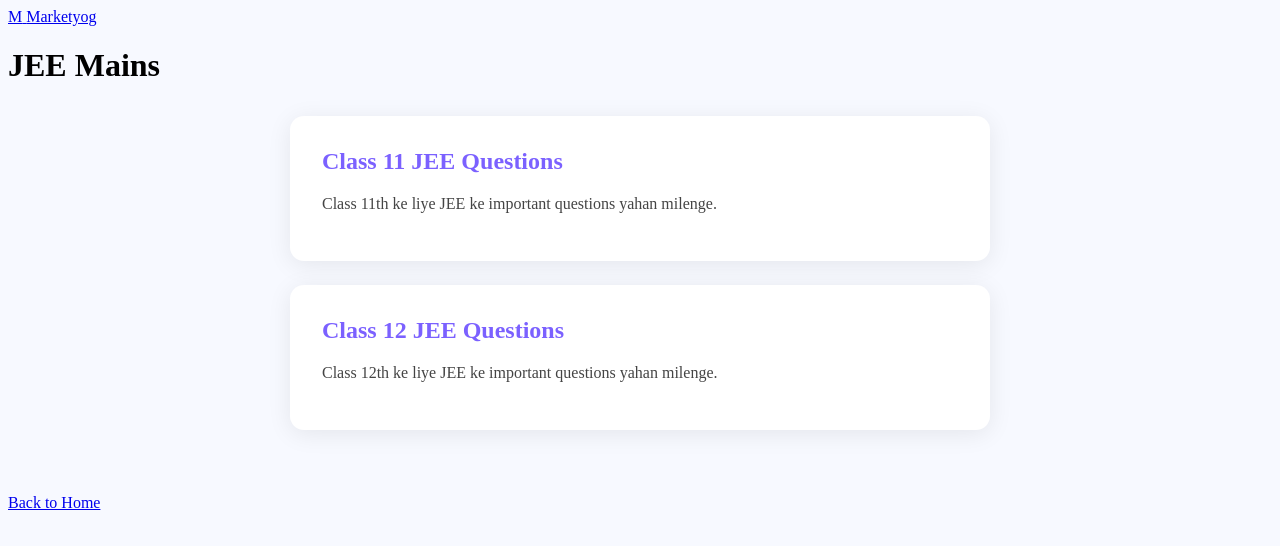
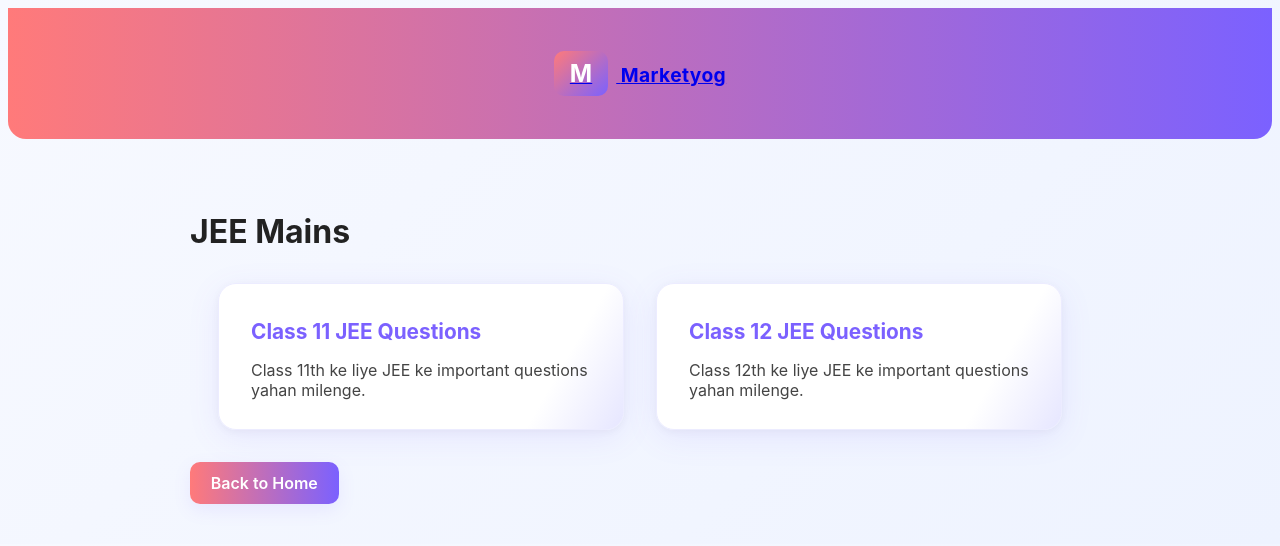
Before and after one commit to sohanravi/giftwins, a plain HTML site: page jee-mains.html in a window 1280 px wide. Drawn offline with Linux system fonts and the light colour scheme.

Commit message:
Refactor JEE Mains styles for improved layout and design; enhance card and button aesthetics with gradients and transitions.

```diff
--- a/jee-mains.css
+++ b/jee-mains.css
@@ -1,6 +1,81 @@
-/* JEE Mains specific styles */
-.grid { max-width: 700px; margin: 2rem auto; }
-.card { background: #fff; color: #222; border-radius: 14px; box-shadow: 0 4px 24px rgba(0,0,0,0.08); padding: 2rem; margin-bottom: 1.5rem; }
-.card h2 { margin-top: 0; color: #7b61ff; }
-.card p { color: #444; }
-body { background: #f7f9ff; }
+
+body {
+	background: linear-gradient(135deg,#f7f9ff 0%, #eef3ff 100%);
+	font-family: 'Inter', system-ui, sans-serif;
+	color: #222;
+}
+.container {
+	max-width: 900px;
+	margin: 0 auto;
+	padding: 2rem;
+}
+.grid {
+	display: flex;
+	gap: 2rem;
+	justify-content: center;
+	margin-top: 2.5rem;
+}
+.card {
+	background: linear-gradient(120deg,#fff 80%,#e6e6ff 100%);
+	border-radius: 18px;
+	box-shadow: 0 8px 32px rgba(123,97,255,0.10), 0 2px 8px rgba(0,0,0,0.04);
+	padding: 2.2rem 2rem 1.6rem 2rem;
+	min-width: 260px;
+	max-width: 340px;
+	transition: transform .22s cubic-bezier(.2,.9,.2,1), box-shadow .22s;
+	cursor: pointer;
+	border: 1px solid #ececff;
+	text-align: left;
+}
+.card:hover {
+	transform: translateY(-8px) scale(1.04);
+	box-shadow: 0 18px 60px rgba(123,97,255,0.18), 0 2px 8px rgba(0,0,0,0.08);
+	border-color: #7b61ff33;
+}
+.card h2 {
+	margin-top: 0;
+	color: #7b61ff;
+	font-size: 1.3rem;
+	margin-bottom: 0.7rem;
+}
+.card p {
+	color: #444;
+	font-size: 1rem;
+	margin-bottom: 0.2rem;
+}
+.btn {
+	display: inline-block;
+	margin-top: 2rem;
+	padding: 0.7rem 1.3rem;
+	border-radius: 10px;
+	background: linear-gradient(90deg,#ff7a7a,#7b61ff);
+	color: #fff;
+	font-weight: 600;
+	text-decoration: none;
+	box-shadow: 0 6px 18px rgba(123,97,255,0.10);
+	border: none;
+	cursor: pointer;
+	font-size: 1rem;
+}
+.site-header {
+	background: linear-gradient(90deg,#ff7a7a,#7b61ff);
+	color: #fff;
+	padding: 1.2rem 0;
+	text-align: center;
+	border-radius: 0 0 18px 18px;
+	margin-bottom: 1.2rem;
+}
+.logo-mark {
+	font-weight: 700;
+	font-size: 1.5rem;
+	background: linear-gradient(135deg,#ff7a7a,#7b61ff);
+	color: #fff;
+	border-radius: 10px;
+	padding: 0.5rem 1rem;
+	margin-right: 0.5rem;
+}
+.logo-text {
+	font-weight: 700;
+	font-size: 1.2rem;
+	letter-spacing: 0.4px;
+}
```
